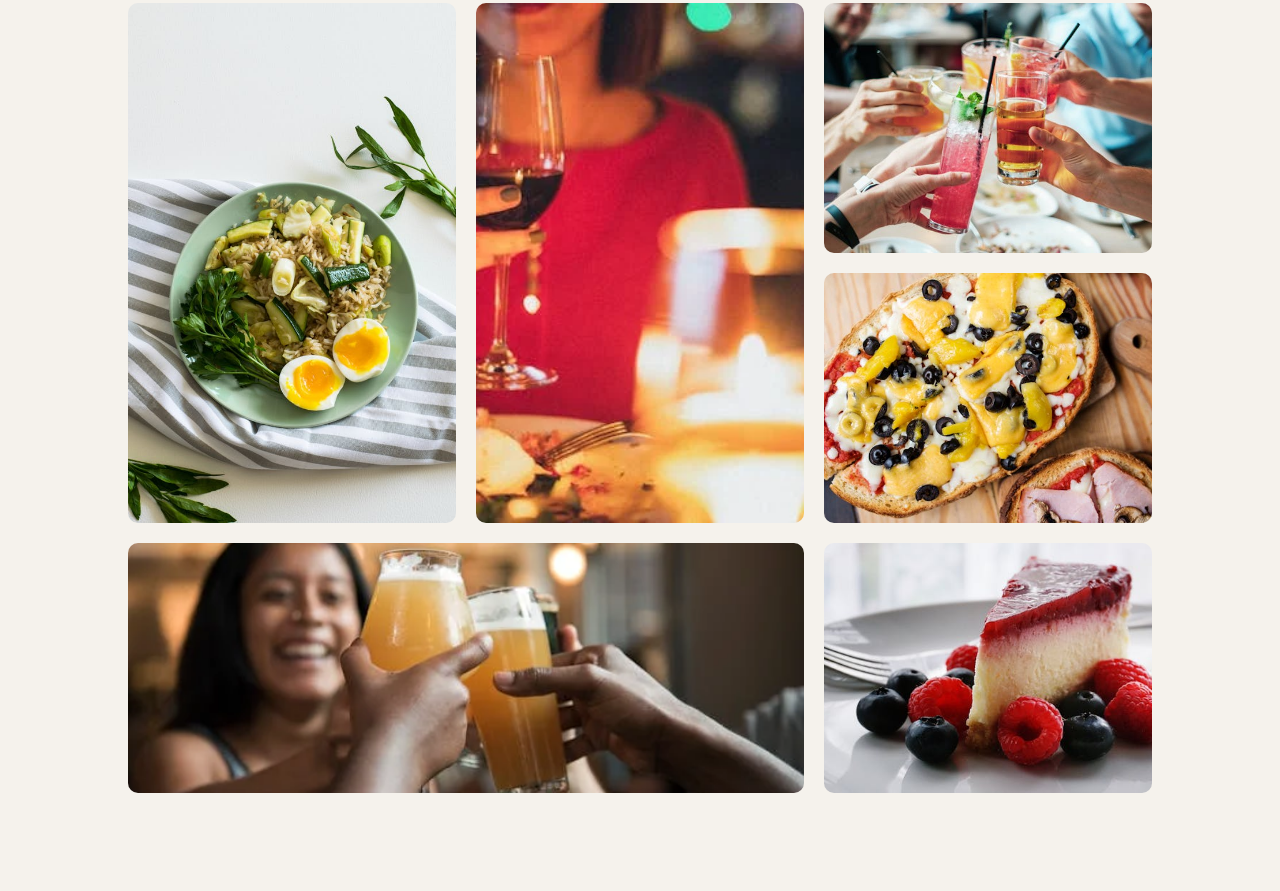
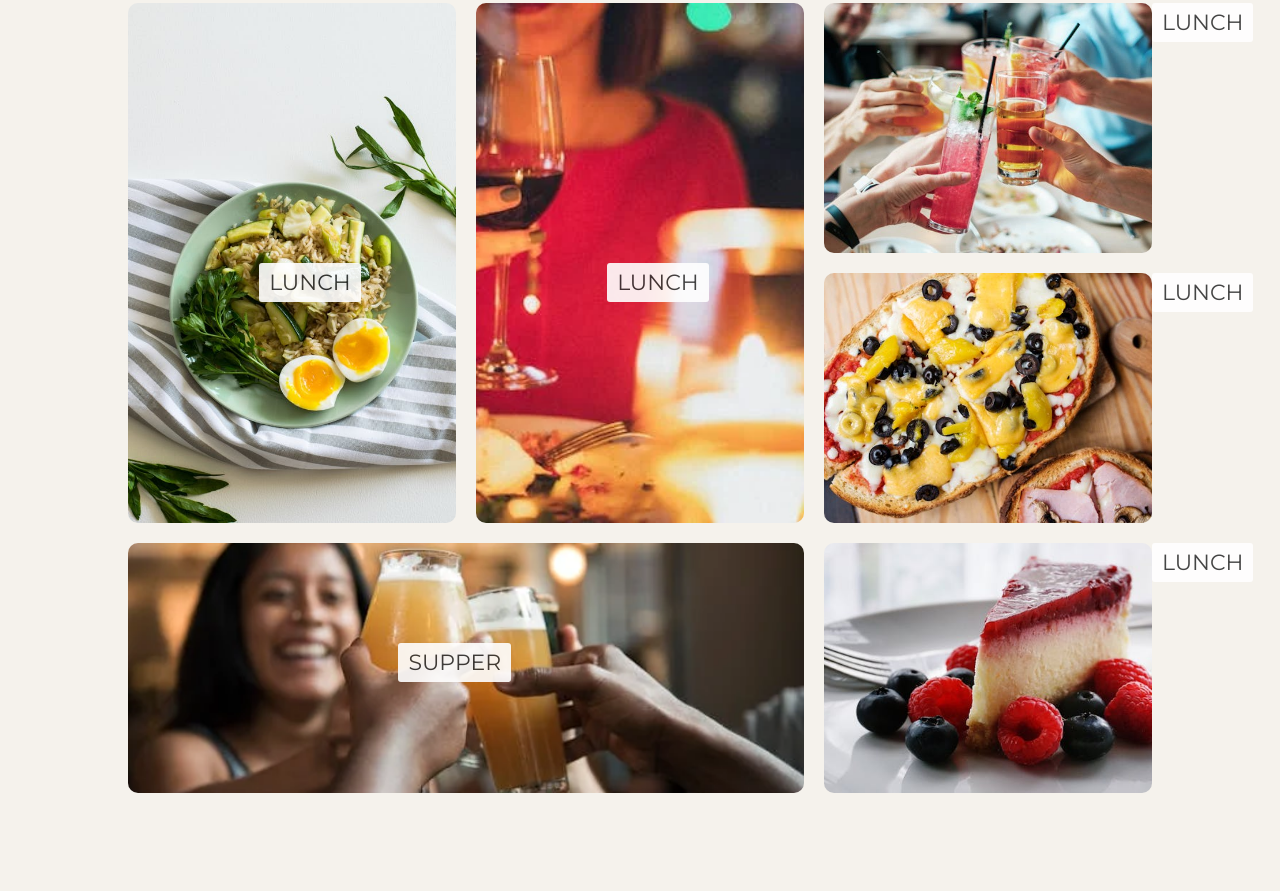
Before and after one commit to margaretboye/hot-chops, a plain HTML site: page index.html in a window 1280 px wide. Shown: the part 2693-3584 px from the top of the page. Drawn offline with nearby package versions, Linux system fonts and the light colour scheme; grey boxes are pictures that could not be loaded.

Commit message:
discover our menu section updated

```diff
--- a/css/styles.css
+++ b/css/styles.css
@@ -332,16 +332,58 @@ header {
   grid-row-start: 1;
   grid-row-end: 3;
   height: 520px;
+  position: relative;
+}
+
+.absolute-text1{
+  text-decoration: none;
+  position: absolute;
+  top: 50%;
+  left: 40%;
+  background-color: white;
+  opacity: 0.9;
+  padding: 6px 10px;
+  border-radius: 3px;
+  font-size: 22px;
+  color: #333333;
+}
+
+.absolute-text2{
+  text-decoration: none;
+  position: absolute;
+  left: 40%;
+  top: 40%;
+  background-color: white;
+  opacity: 0.9;
+  padding: 6px 10px;
+  border-radius: 3px;
+  font-size: 22px;
+  color: #333333;
+}
+
+.absolute-text3{
+  text-decoration: none;
+  position: absolute;
+
+  background-color: white;
+  opacity: 0.9;
+  padding: 6px 10px;
+  border-radius: 3px;
+  font-size: 22px;
+  color: #333333;
+
 }
 
 .group2 {
   grid-column-start: 1;
   grid-column-end: 3;
   height: 250px;
+  position: relative;
 }
 
 .group3 {
   height: 250px;
+  position: relative;
 }
 
 .menu-div2 {
--- a/index.html
+++ b/index.html
@@ -117,21 +117,27 @@
         <div class="grid-container">
             <div class="group1">
                 <img src="./assets/images/lunch-img.jpeg" alt="lunch" />
+                <a href="" class="absolute-text1">LUNCH</a>
             </div>
             <div class="group1">
                 <img src="./assets/images/dinnerimg.webp" alt="dinner" />
+                <a href="" class="absolute-text1">LUNCH</a>
             </div>
             <div class="group3">
                 <img src="./assets/images/drinks-img.jpeg" alt="lunch" />
+                <a href="" class="absolute-text3">LUNCH</a>
             </div>
             <div class="group3">
                 <img src="./assets/images/starter-img.jpeg" alt="lunch" />
+                <a href="" class="absolute-text3">LUNCH</a>
             </div>
             <div class="group2">
                 <img src="./assets/images/happy-hourimg.webp" alt="lunch" />
+                <a href="" class="absolute-text2">SUPPER</a>
             </div>
             <div class="group3">
                 <img src="./assets/images/dessert-img.jpeg" alt="lunch" />
+                <a href="" class="absolute-text3">LUNCH</a>
             </div>
     </section>
     <section id="vid-sec">
@@ -263,7 +269,7 @@
                 <!-- for this sedtion i had to create different ids so that i could effect some changes. find out how i can group them -->
                 <div class="menu-div">
                     <div class="img-div">
-                        <img class="menu-img" src="./assets/images/rom-img.jpg" alt="resto-img">
+                        <img class="menu-img" src="./assets/images/blog-01.jpg.webp" alt="resto-img">
                         <div class="img-text">
                             <p>21 Dec 2021</p>
                         </div>
@@ -282,7 +288,7 @@
                 </div>
                 <div class="menu-div menu-div2">
                     <div class="img-div">
-                        <img class="menu-img" src="./assets/images/our-menu.jpg" alt="food-img">
+                        <img class="menu-img" src="./assets/images/blog-02.jpg.webp" alt="food-img">
                         <div class="img-text">
                             <p>21 Dec 2021</p>
                         </div>
@@ -302,7 +308,7 @@
                 </div>
                     <div class="menu-div menu-div2">
                         <div class="img-div">
-                            <img class="menu-img" src="./assets/images/wine1.jpg" alt="wine-img">
+                            <img class="menu-img" src="./assets/images/blog-03.jpg.webp" alt="wine-img">
                             <div class="img-text">
                                 <p>21 Dec 2021</p>
                             </div>
```
Also changed, not shown: assets/images/blog-01.jpg.webp (added), assets/images/blog-02.jpg.webp (added), assets/images/blog-03.jpg.webp (added).
